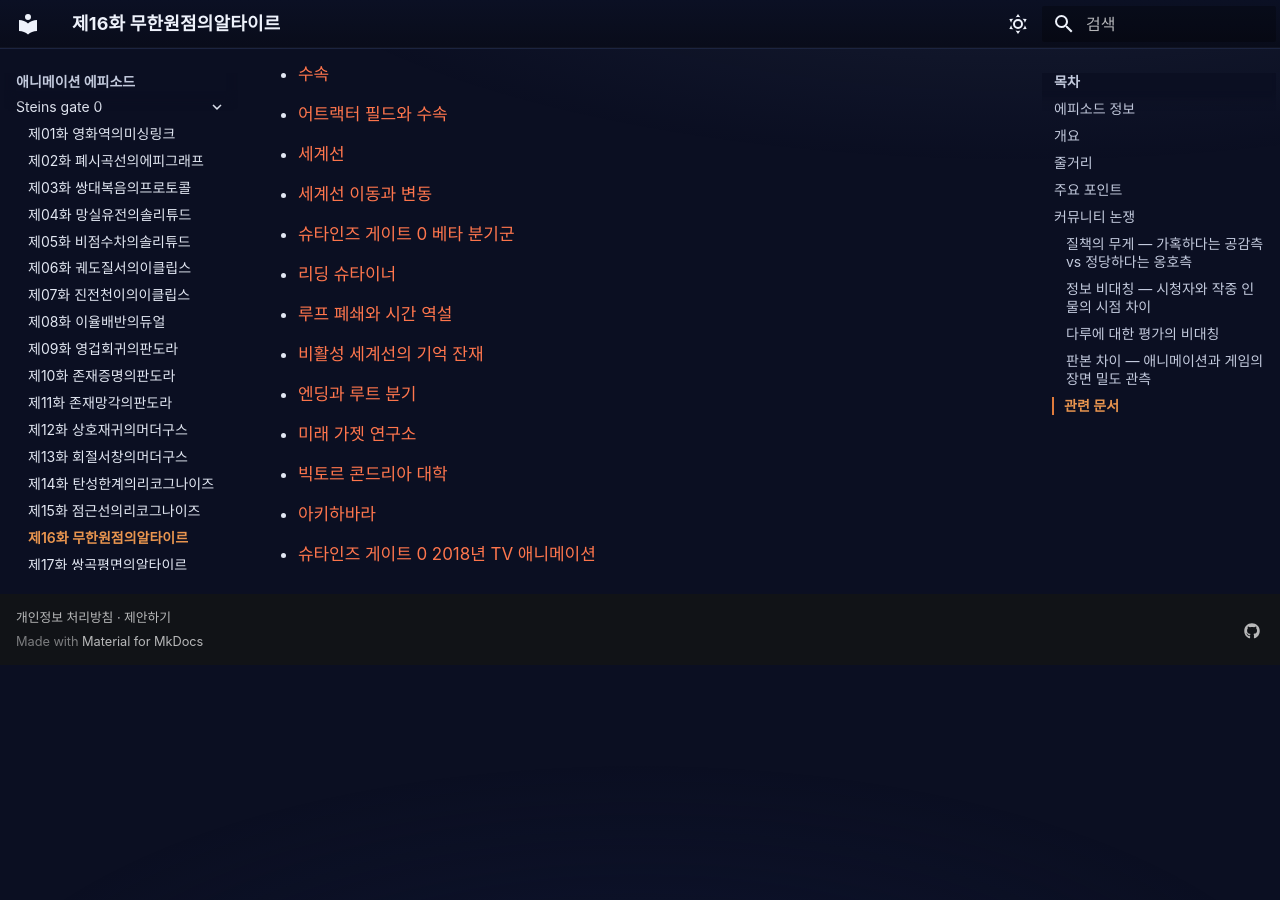
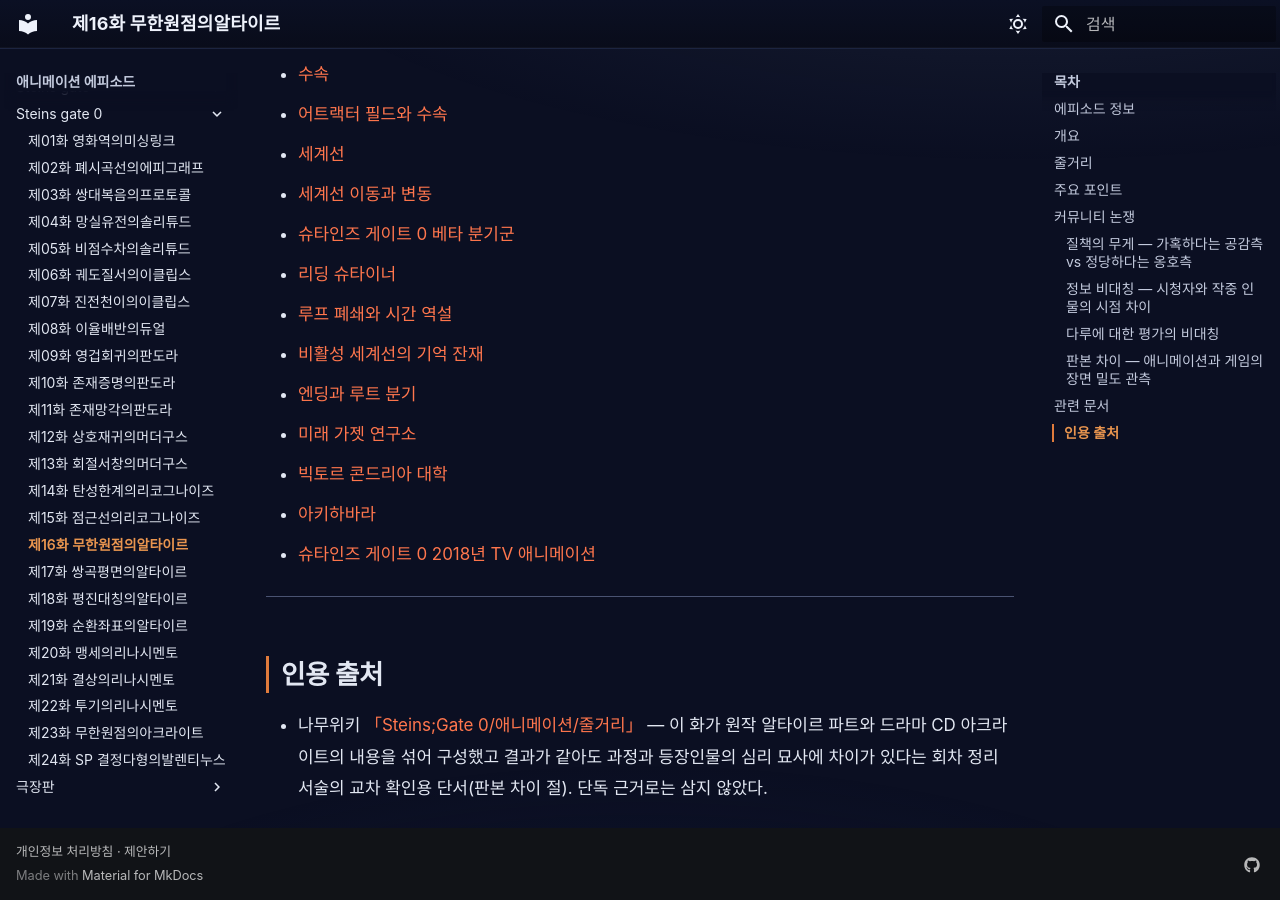
Before and after one commit to sgwiki/sgwiki.github.io, an MkDocs documentation site: the page built from wiki/애니메이션-에피소드/steins-gate-0/제16화-무한원점의알타이르.md, in a window 1280 px wide and 900 px high, scrolled down 6049 px. Built offline with MkDocs 1.6.1 and Material for MkDocs 9.7.7, drawn with Linux system fonts in a browser that asks for light colours; some web fonts are replaced; before the commit the page ends 6714 px from its top, so only the background shows below that.

Commit message:
wiki: 우선발행(사후검토) 2026-10-14 19:01 — 페이지 1건
정본: 70ec04a89054c191bf1ae0aeb124acdd67ab61ca
검수: 사후검토 — 그림자 검수(01:00)와 P9 정정 대기열이 이어받는다

```diff
--- a/wiki/애니메이션-에피소드/steins-gate-0/제16화-무한원점의알타이르.md
+++ b/wiki/애니메이션-에피소드/steins-gate-0/제16화-무한원점의알타이르.md
@@ -108,3 +108,9 @@
 - [빅토르 콘드리아 대학](../../organization/빅토르-콘드리아-대학.md)
 - [아키하바라](../../setting/아키하바라.md)
 - [슈타인즈 게이트 0 2018년 TV 애니메이션](../../lore/슈타인즈-게이트-0-2018년-TV-애니메이션.md)
+
+---
+
+## 인용 출처
+
+- 나무위키 [「Steins;Gate 0/애니메이션/줄거리」](https://namu.wiki/w/Steins%3BGate%200/%EC%95%A0%EB%8B%88%EB%A9%94%EC%9D%B4%EC%85%98/%EC%A4%84%EA%B1%B0%EB%A6%AC) — 이 화가 원작 알타이르 파트와 드라마 CD 아크라이트의 내용을 섞어 구성했고 결과가 같아도 과정과 등장인물의 심리 묘사에 차이가 있다는 회차 정리 서술의 교차 확인용 단서(판본 차이 절). 단독 근거로는 삼지 않았다.
```
